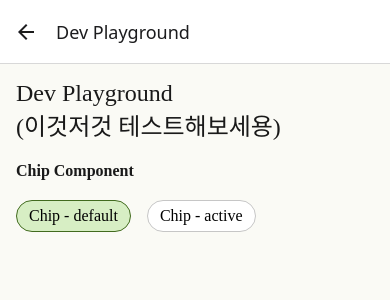
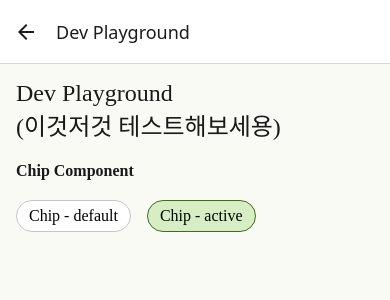
Before and after one commit to modam-team/front-app, a React Native app: screen /DevPlayground in a window 390 px wide. Shown: the top 300 px of the page. Built offline with nearby package versions, Linux system fonts and the light colour scheme; what react-native-worklets would draw is missing.

Commit message:
[Style] default와 selected 색상 변경

```diff
--- a/src/components/Chip.js
+++ b/src/components/Chip.js
@@ -23,12 +23,12 @@ const styles = StyleSheet.create({
     borderWidth: 1,
   },
   SelectedChip: {
+    backgroundColor: colors.primary[0],
+    borderColor: colors.primary[500],
+  },
+  DefaultChip: {
     backgroundColor: colors.mono[0],
     borderColor: colors.mono[400],
-  },
-  DefaultChip: {
-    backgroundColor: colors.primary[0],
-    borderColor: colors.primary[500],
   },
   label: {
     ...typography["body-1-regular"],
```
